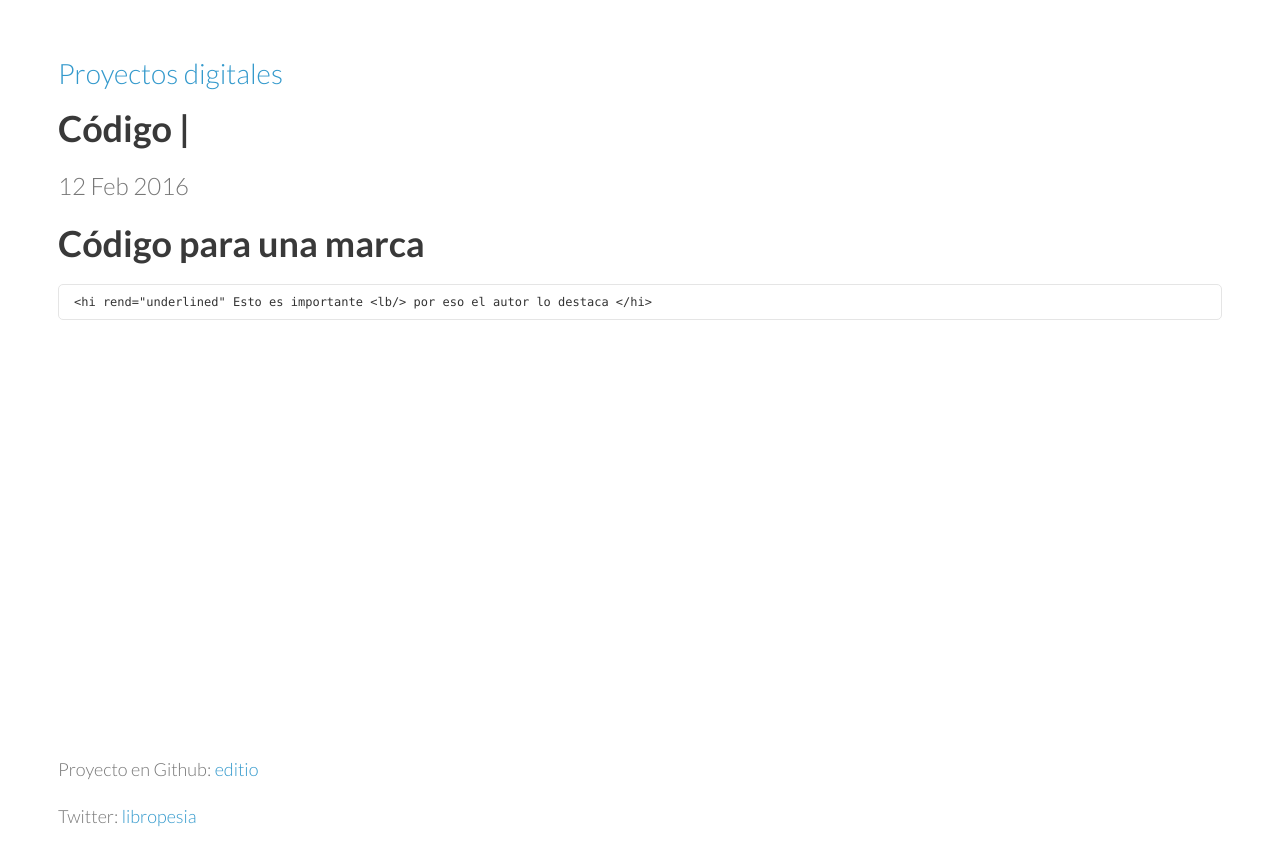
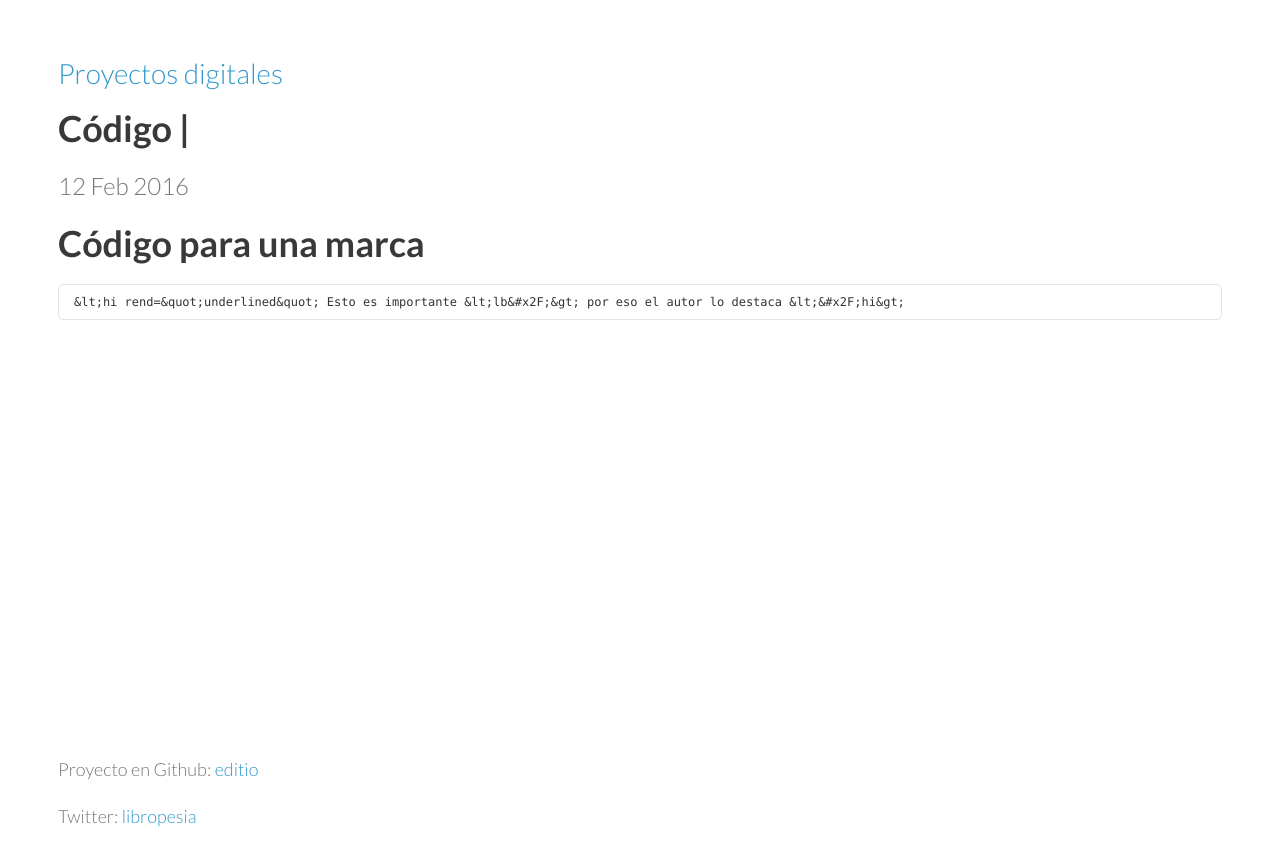
Before and after one commit to editio/editio.github.io, a Jekyll site: the page built from _posts/2016-02-12-textos.md, in a window 1280 px wide. Shown: the top 866 px of the page. Built offline with Jekyll 4.4.1, drawn with Linux system fonts in a browser that asks for light colours; Markdown is read by kramdown in place of the engine named in the settings.

Commit message:
Updated 2016-02-12-textos.md

```diff
--- a/_posts/2016-02-12-textos.md
+++ b/_posts/2016-02-12-textos.md
@@ -8,4 +8,4 @@ title: Código
 
 ## Código para una marca
 
-	<hi rend="underlined" Esto es importante <lb/> por eso el autor lo destaca </hi>
+	&lt;hi rend=&quot;underlined&quot; Esto es importante &lt;lb&#x2F;&gt; por eso el autor lo destaca &lt;&#x2F;hi&gt;
```
